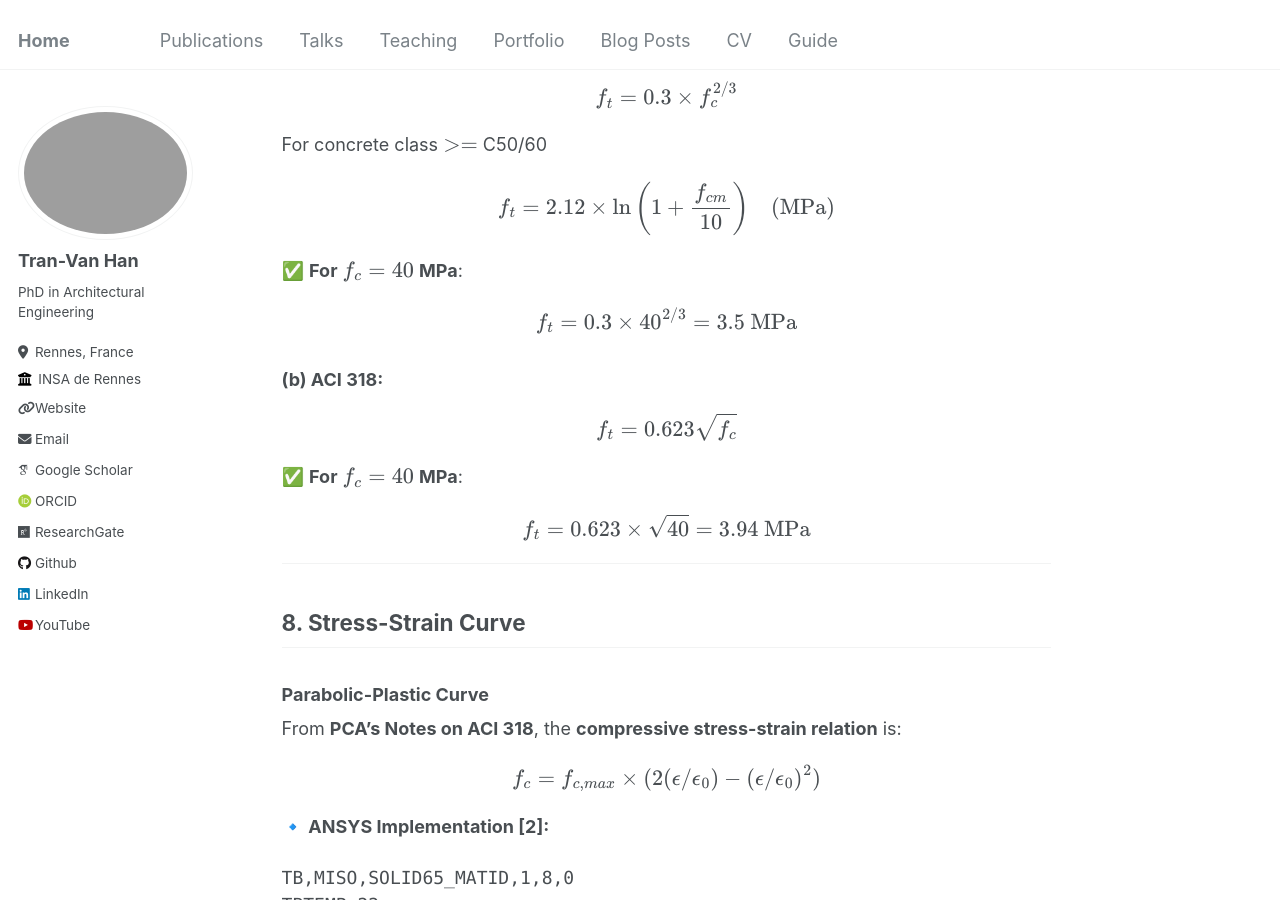
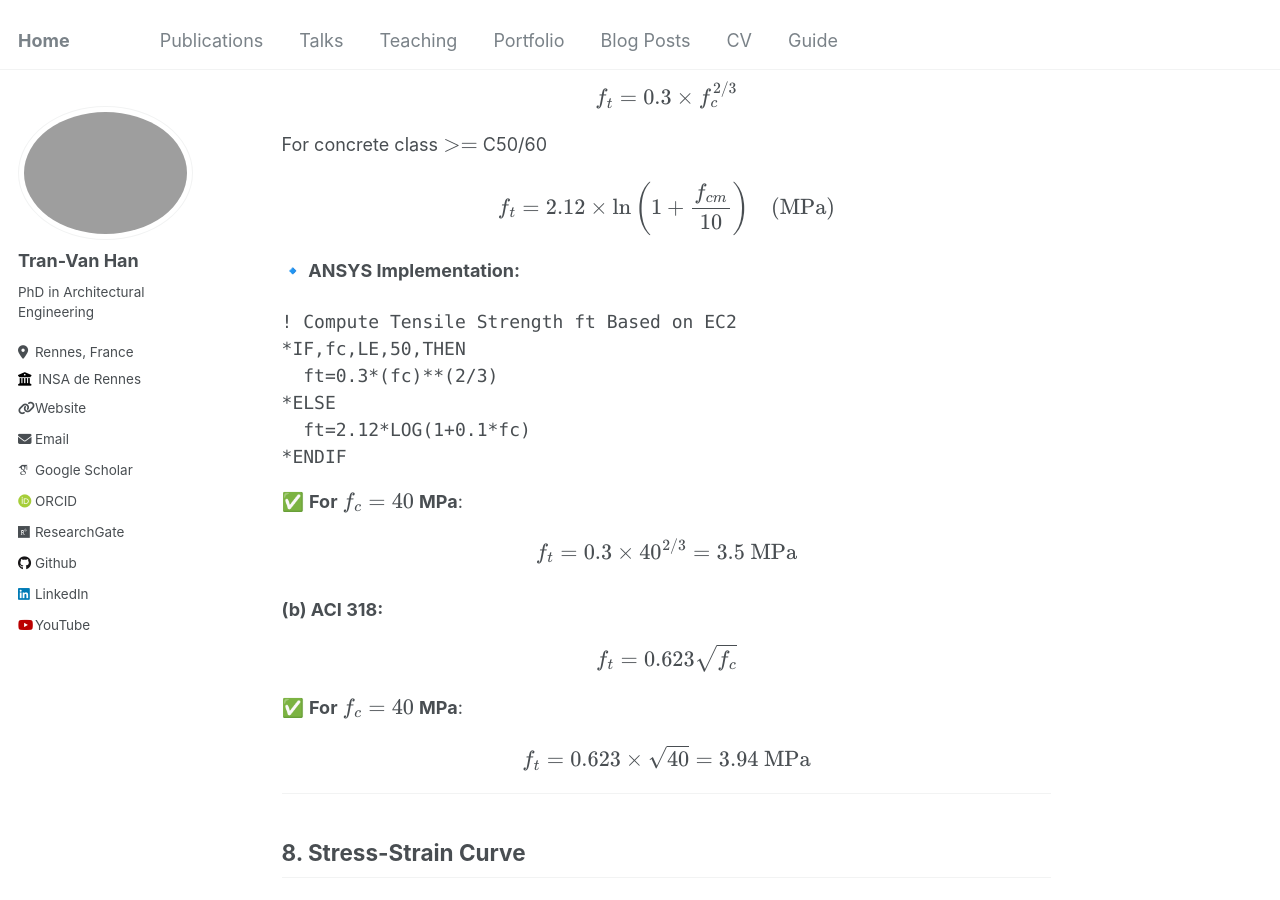
Before and after one commit to tranhan1405/tranhan1405.github.io, a Jekyll site: the page built from _posts/2025-02-27-ansys-solid65.md, in a window 1280 px wide and 900 px high, scrolled down 3923 px. Built offline with Jekyll 4.4.1, drawn with Linux system fonts in a browser that asks for light colours; some web fonts are replaced.

Commit message:
Update 2025-02-27-ansys-solid65.md

````diff
--- a/_posts/2025-02-27-ansys-solid65.md
+++ b/_posts/2025-02-27-ansys-solid65.md
@@ -158,7 +158,15 @@ $$
 f_{t} = 2.12 \times \ln\left(1 + \frac{f_{cm}}{10} \right) \quad \text{(MPa)}
 $$
 
-
+**🔹 ANSYS Implementation:**
+```apdl
+! Compute Tensile Strength ft Based on EC2
+*IF,fc,LE,50,THEN
+  ft=0.3*(fc)**(2/3)
+*ELSE
+  ft=2.12*LOG(1+0.1*fc)
+*ENDIF
+```
 
 
 ✅ **For** $$ f_c = 40 $$ **MPa**:
````
